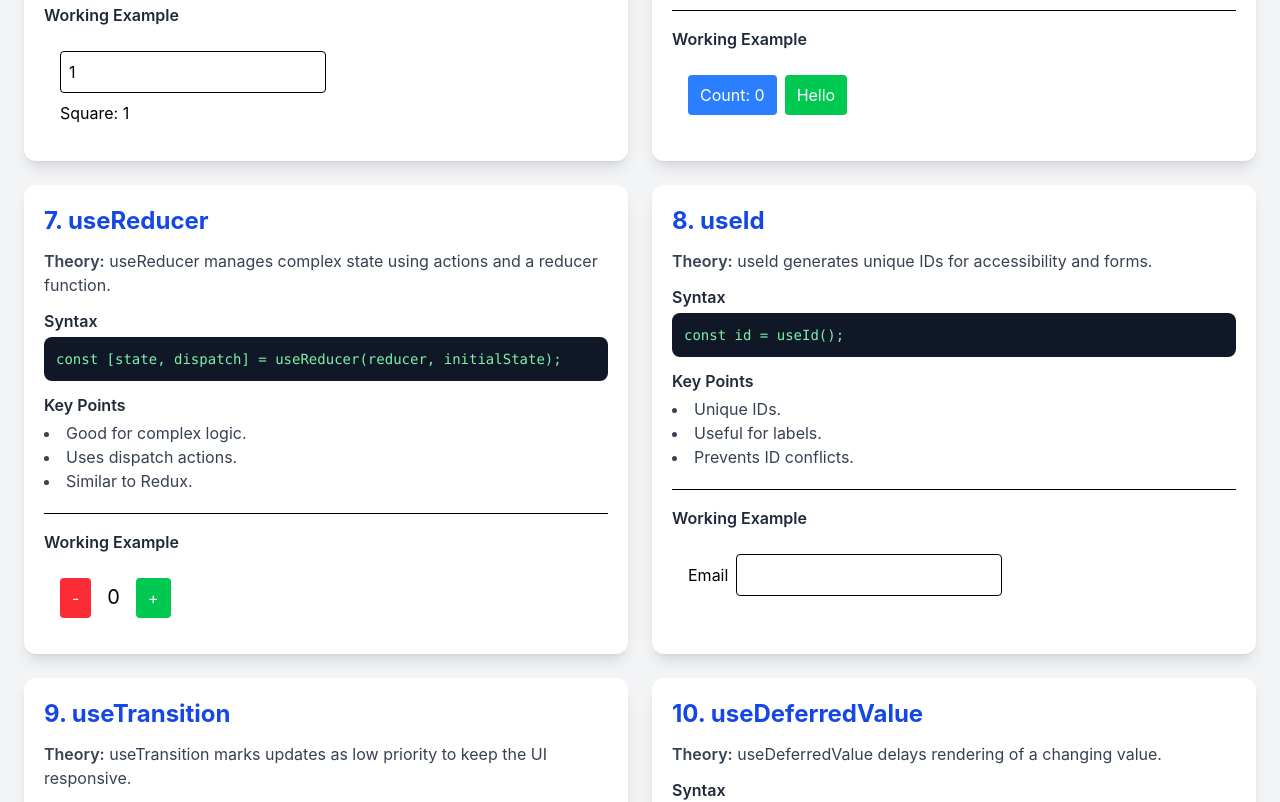
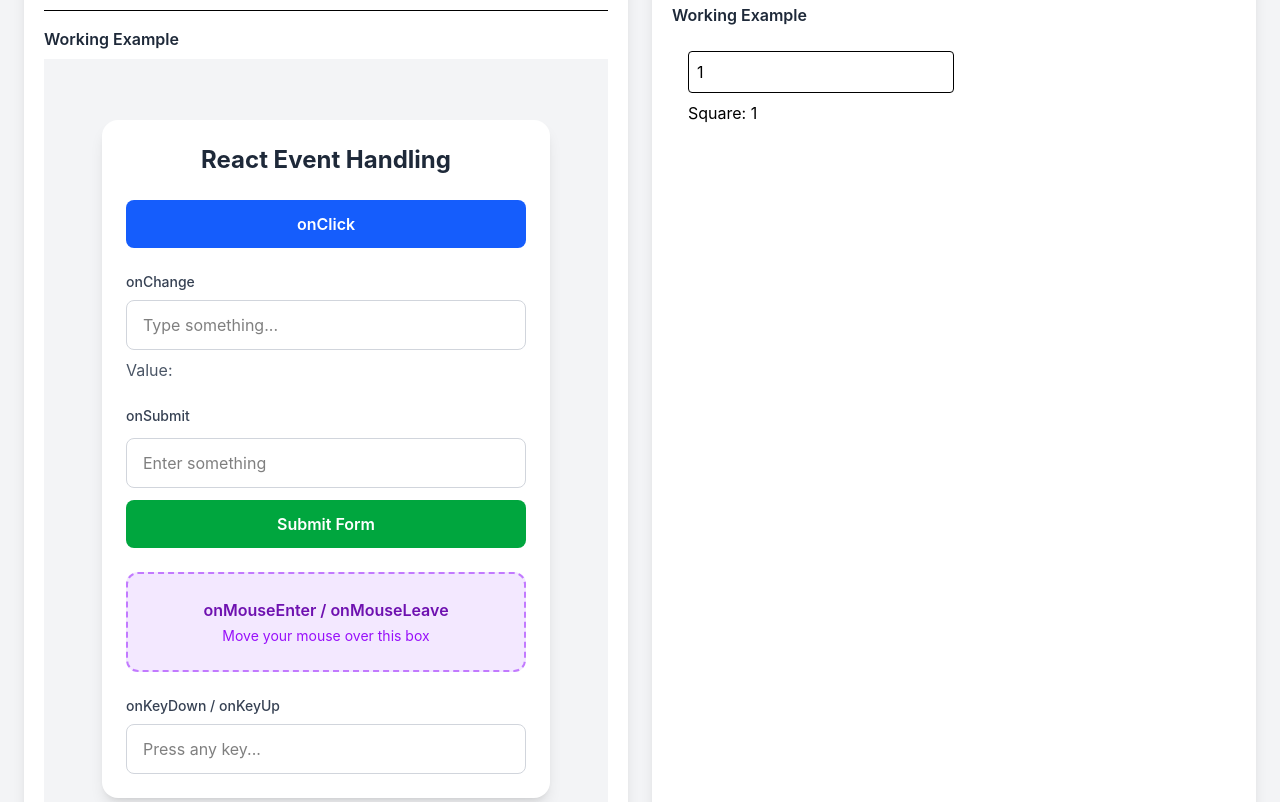
Before and after one commit to firozmdtabish04/React-tut, a React (Vite) app: page /classcomponent in a window 1280 px wide. Shown: the part 2120-2922 px from the top of the page. Built offline with nearby package versions, Linux system fonts and the light colour scheme.

Commit message:
Event Handling

```diff
--- /dev/null
+++ b/src/component/EventHandling.jsx
@@ -0,0 +1,130 @@
+import React, { useState } from "react";
+
+function EventHandling() {
+  const [inputValue, setInputValue] = useState("");
+
+  // onClick
+  const handleClick = () => {
+    alert("Button clicked!");
+  };
+
+  // onChange
+  const handleChange = (event) => {
+    setInputValue(event.target.value);
+  };
+
+  // onSubmit
+  const handleSubmit = (event) => {
+    event.preventDefault();
+    alert(`Form submitted: ${inputValue}`);
+  };
+
+  // onMouseEnter
+  const handleMouseEnter = () => {
+    console.log("Mouse entered");
+  };
+
+  // onMouseLeave
+  const handleMouseLeave = () => {
+    console.log("Mouse left");
+  };
+
+  // onKeyDown
+  const handleKeyDown = (event) => {
+    console.log("Key down:", event.key);
+  };
+
+  // onKeyUp
+  const handleKeyUp = (event) => {
+    console.log("Key up:", event.key);
+  };
+
+  return (
+    <div className="p-6 min-h-screen bg-gray-100 justify-center flex items-center">
+      <div className="p-6 w-full max-w-md bg-white rounded-2xl shadow-lg space-y-6">
+        <h1 className="text-2xl font-bold text-gray-800 text-center">
+          React Event Handling
+        </h1>
+
+        {/* onClick */}
+        <button
+          onClick={handleClick}
+          className="py-3 w-full bg-blue-600 text-white rounded-lg font-semibold hover:bg-blue-700 transition"
+        >
+          onClick
+        </button>
+
+        {/* onChange */}
+        <div>
+          <label className="mb-2 text-sm font-medium text-gray-700 block">
+            onChange
+          </label>
+
+          <input
+            type="text"
+            value={inputValue}
+            onChange={handleChange}
+            placeholder="Type something..."
+            className="px-4 py-3 w-full border border-gray-300 rounded-lg outline-none focus:ring-2 focus:ring-blue-500 focus:border-blue-500"
+          />
+
+          <p className="mt-2 text-gray-600">
+            Value: <span className="font-semibold">{inputValue}</span>
+          </p>
+        </div>
+
+        {/* onSubmit */}
+        <form onSubmit={handleSubmit} className="space-y-3">
+          <label className="text-sm font-medium text-gray-700 block">
+            onSubmit
+          </label>
+
+          <input
+            type="text"
+            placeholder="Enter something"
+            className="px-4 py-3 w-full border border-gray-300 rounded-lg outline-none focus:ring-2 focus:ring-green-500"
+          />
+
+          <button
+            type="submit"
+            className="py-3 w-full bg-green-600 text-white rounded-lg font-semibold hover:bg-green-700 transition"
+          >
+            Submit Form
+          </button>
+        </form>
+
+        {/* Mouse Events */}
+        <div
+          onMouseEnter={handleMouseEnter}
+          onMouseLeave={handleMouseLeave}
+          className="p-6 bg-purple-100 border-2 border-dashed border-purple-400 rounded-xl text-center cursor-pointer hover:bg-purple-200 transition"
+        >
+          <p className="font-semibold text-purple-800">
+            onMouseEnter / onMouseLeave
+          </p>
+
+          <p className="mt-1 text-sm text-purple-600">
+            Move your mouse over this box
+          </p>
+        </div>
+
+        {/* Keyboard Events */}
+        <div>
+          <label className="mb-2 text-sm font-medium text-gray-700 block">
+            onKeyDown / onKeyUp
+          </label>
+
+          <input
+            type="text"
+            onKeyDown={handleKeyDown}
+            onKeyUp={handleKeyUp}
+            placeholder="Press any key..."
+            className="px-4 py-3 w-full border border-gray-300 rounded-lg outline-none focus:ring-2 focus:ring-orange-500 focus:border-orange-500"
+          />
+        </div>
+      </div>
+    </div>
+  );
+}
+
+export default EventHandling;
--- a/src/component/hook/HooksComp.jsx
+++ b/src/component/hook/HooksComp.jsx
@@ -12,6 +12,7 @@ import UseDeferredDemo from "./UseDeferredDemo";
 import UseImperativeDemo from "./UseImperativeDemo";
 import UseLayoutDemo from "./UseLayoutDemo";
 import CustomHookDemo from "./CustomHookDemo";
+import EventHandlingDemo from "../EventHandling";
 
 const hooks = [
   {
@@ -62,6 +63,19 @@ const hooks = [
     ],
     demo: <UseRefDemo />,
   },
+  {
+    title: "Event Handling",
+    theory:
+      "React provides synthetic events to handle user interactions like clicks and form submissions.",
+    syntax: "function handleClick() { /* code */ }",
+    points: [
+      "Use camelCase for event names.",
+      "Pass functions, not strings.",
+      "Can handle keyboard and mouse events.",
+    ],
+    demo: <EventHandlingDemo />,
+  },
+
   {
     title: "5. useMemo",
     theory: "useMemo caches expensive calculations for better performance.",
```
